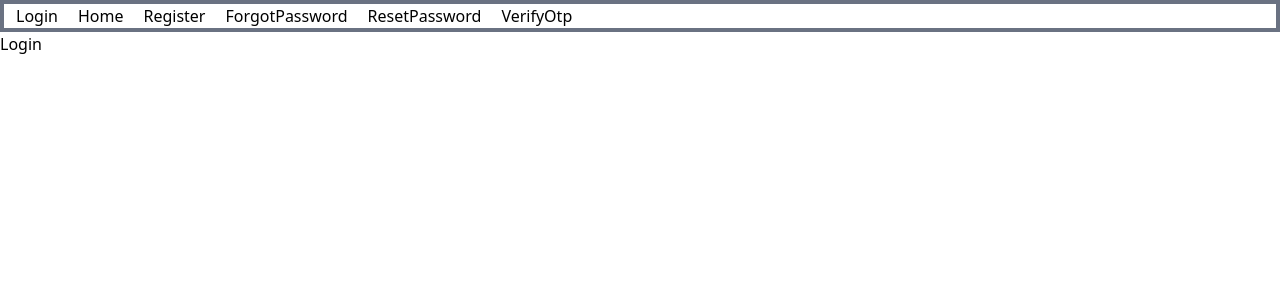
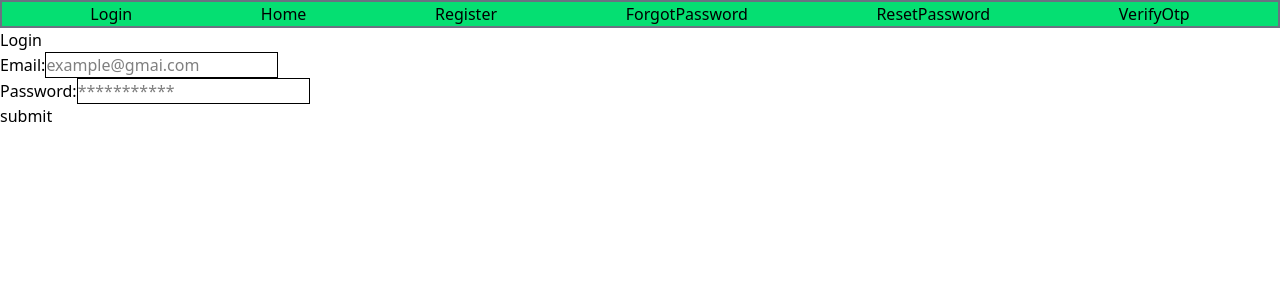
Before and after one commit to DeepSon1110/E-commerce, a React (Vite) app in the folder Frontend/: page /login in a window 1280 px wide. Shown: the top 300 px of the page. Built offline with nearby package versions, Linux system fonts and the light colour scheme.

Commit message:
feat: Update Navbar styling and enhance Login form with submit functionality

```diff
--- a/Frontend/src/components/Navbar.jsx
+++ b/Frontend/src/components/Navbar.jsx
@@ -3,7 +3,7 @@ import { Link } from 'react-router-dom'
 
 const Navbar = () => {
   return (
-   <nav className='flex gap-5 border-4 border-gray-500 px-3'>
+   <nav className='flex md:justify-center justify-between lg:justify-around border-2 border-gray-500 px-6 flex-wrap bg-red-500 md:bg-green-400'>
     <Link to= {"/login"}>Login</Link>
     <Link to= {"/"}>Home</Link>
     <Link to= {"/register"}>Register</Link>
--- a/Frontend/src/index.css
+++ b/Frontend/src/index.css
@@ -1 +1,5 @@
 @import "tailwindcss";
+
+input{
+  border : 1px solid black
+}
--- a/Frontend/src/pages/Login.jsx
+++ b/Frontend/src/pages/Login.jsx
@@ -1,9 +1,25 @@
-import React from 'react'
+import React from "react";
 
 const Login = () => {
+    const handleSubmit = (e)=>{
+        e.preventDefault();
+    }
   return (
-    <div>Login</div>
-  )
-}
+    <>
+      <div>Login</div>
+      <form onSubmit = {handleSubmit}>
+        <div>
+            <label htmlFor="email">Email:</label>
+            <input type="text" id= "email" placeholder= "example@gmai.com" />
+        </div>
+        <div>
+            <label htmlFor="password">Password:</label>
+            <input type="password" id= "password" placeholder= "***********"/>
+        </div>
+        <button type = "submit">submit</button>
+      </form>
+    </>
+  );
+};
 
-export default Login
+export default Login;
```
